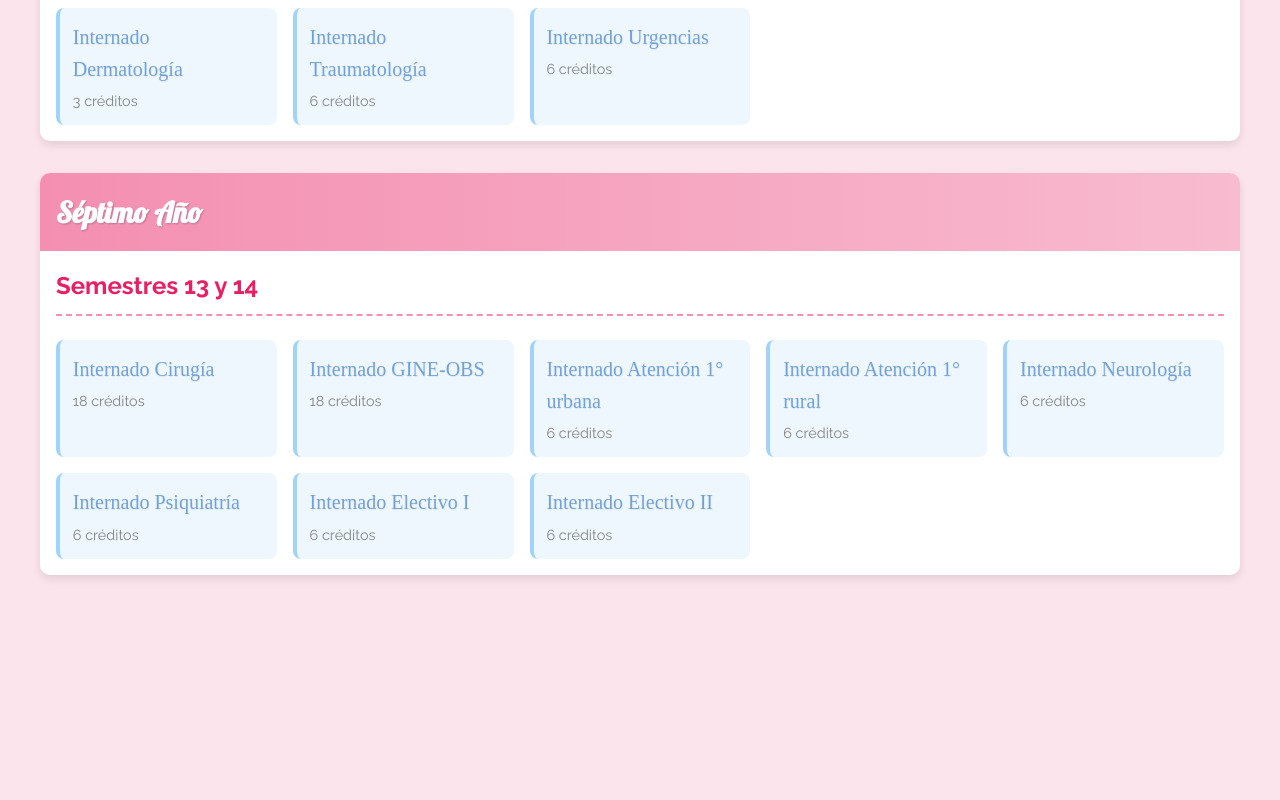
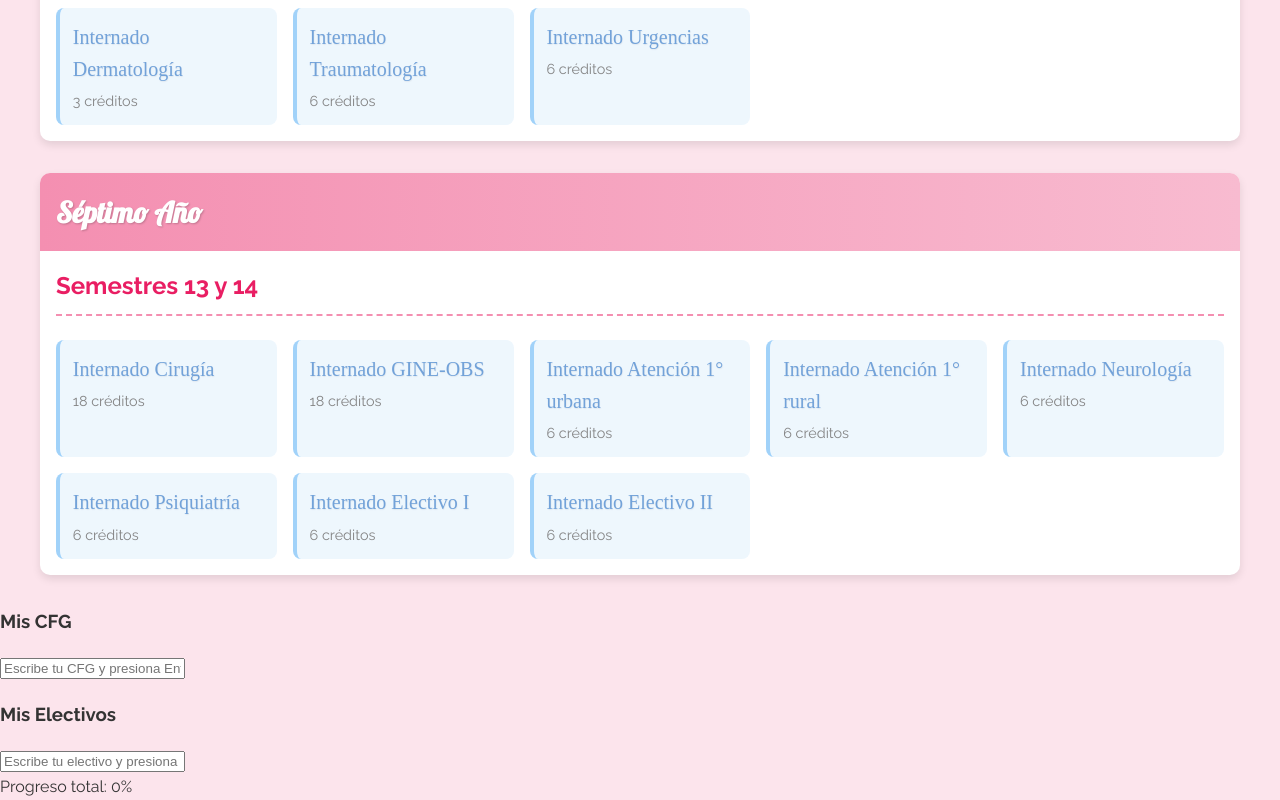
Before and after one commit to ferxxaa29/Malla--Medi, a plain HTML site: page index.html in a window 1280 px wide. Shown: the part 4282-5082 px from the top of the page. Before the commit the page ends 4889 px from the top, so only its background shows below. Drawn offline with Linux system fonts and the light colour scheme.

Commit message:
Update index.html

```diff
--- a/index.html
+++ b/index.html
@@ -461,6 +461,32 @@
         </div>
     </main>
 
+<div class="registro-container">
+        <div class="seccion-registro">
+            <h3>Mis CFG</h3>
+            <div class="lista-registro" id="lista-cfg">
+                <input type="text" class="input-registro" placeholder="Escribe tu CFG y presiona Enter">
+            </div>
+        </div>
+
+        <div class="seccion-registro">
+            <h3>Mis Electivos</h3>
+            <div class="lista-registro" id="lista-electivos">
+                <input type="text" class="input-registro" placeholder="Escribe tu electivo y presiona Enter">
+            </div>
+        </div>
+    </div>
+
+    <div class="barra-progreso">
+        <div class="progreso-texto">
+            <span>Progreso total: </span>
+            <span id="porcentaje-completado">0%</span>
+        </div>
+        <div class="barra-contenedor">
+            <div class="barra-avance" id="barra-avance"></div>
+        </div>
+    </div>
+
     <script src="script.js"></script>
 </body>
 </html>
```
